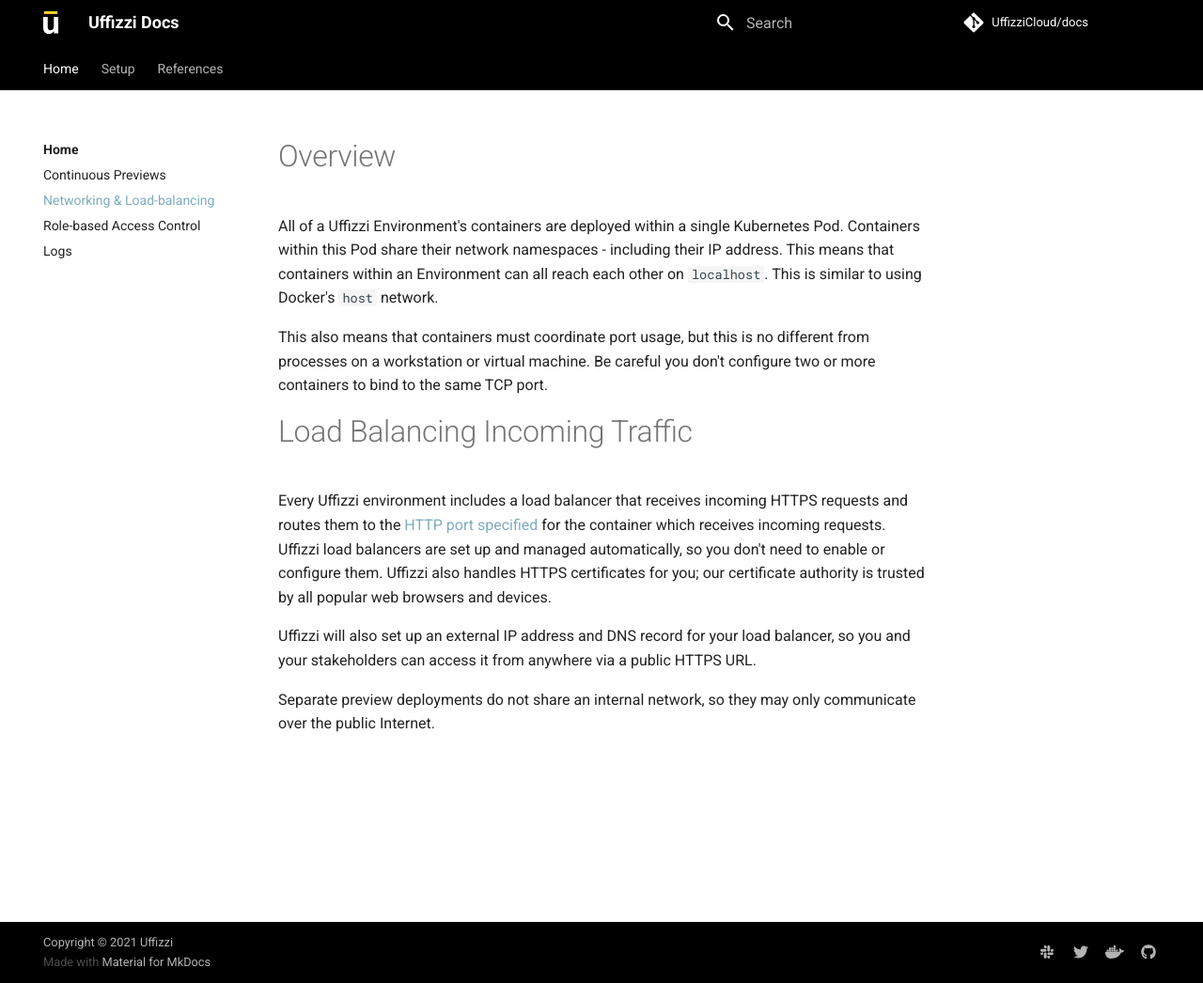
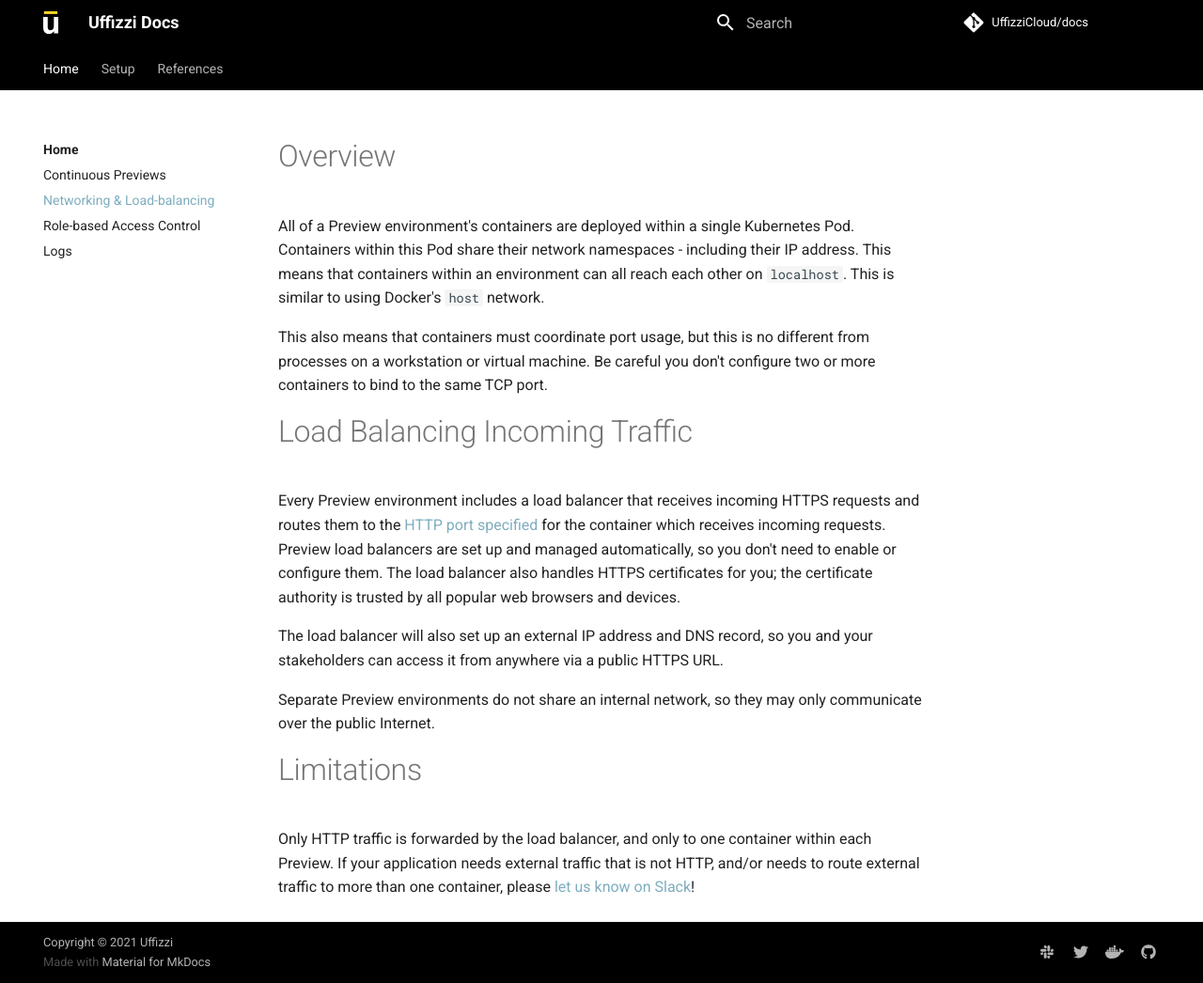
Before and after one commit to UffizziCloud/docs, an MkDocs documentation site: the page built from docs/networking.md, in a window 1280 px wide and 1046 px high. Shown: the whole window at 94% size. Built offline with MkDocs 1.6.1 and Material for MkDocs 9.7.7, drawn with Linux system fonts in a browser that asks for light colours; comment, search, counter and statistics services are not loaded.

Commit message:
Update language for networking.

```diff
--- a/docs/networking.md
+++ b/docs/networking.md
@@ -1,13 +1,17 @@
 # Overview
 
-All of a Uffizzi Environment's containers are deployed within a single Kubernetes Pod. Containers within this Pod share their network namespaces - including their IP address. This means that containers within an Environment can all reach each other on `localhost`. This is similar to using Docker's `host` network.
+All of a Preview environment's containers are deployed within a single Kubernetes Pod. Containers within this Pod share their network namespaces - including their IP address. This means that containers within an environment can all reach each other on `localhost`. This is similar to using Docker's `host` network.
 
 This also means that containers must coordinate port usage, but this is no different from processes on a workstation or virtual machine. Be careful you don't configure two or more containers to bind to the same TCP port.
 
 # Load Balancing Incoming Traffic
 
-Every Uffizzi environment includes a load balancer that receives incoming HTTPS requests and routes them to the [HTTP port specified](../references/compose-spec/#ingress-required) for the container which receives incoming requests. Uffizzi load balancers are set up and managed automatically, so you don't need to enable or configure them. Uffizzi also handles HTTPS certificates for you; our certificate authority is trusted by all popular web browsers and devices.
+Every Preview environment includes a load balancer that receives incoming HTTPS requests and routes them to the [HTTP port specified](../references/compose-spec/#ingress-required) for the container which receives incoming requests. Preview load balancers are set up and managed automatically, so you don't need to enable or configure them. The load balancer also handles HTTPS certificates for you; the certificate authority is trusted by all popular web browsers and devices.
 
-Uffizzi will also set up an external IP address and DNS record for your load balancer, so you and your stakeholders can access it from anywhere via a public HTTPS URL.
+The load balancer will also set up an external IP address and DNS record, so you and your stakeholders can access it from anywhere via a public HTTPS URL.
 
-Separate preview deployments do not share an internal network, so they may only communicate over the public Internet.
+Separate Preview environments do not share an internal network, so they may only communicate over the public Internet.
+
+# Limitations
+
+Only HTTP traffic is forwarded by the load balancer, and only to one container within each Preview. If your application needs external traffic that is not HTTP, and/or needs to route external traffic to more than one container, please [let us know on Slack](https://join.slack.com/t/uffizzi/shared_invite/zt-ffr4o3x0-J~0yVT6qgFV~wmGm19Ux9A)!
```
Also changed, not shown: docs/index.md (+0 -5 lines).
